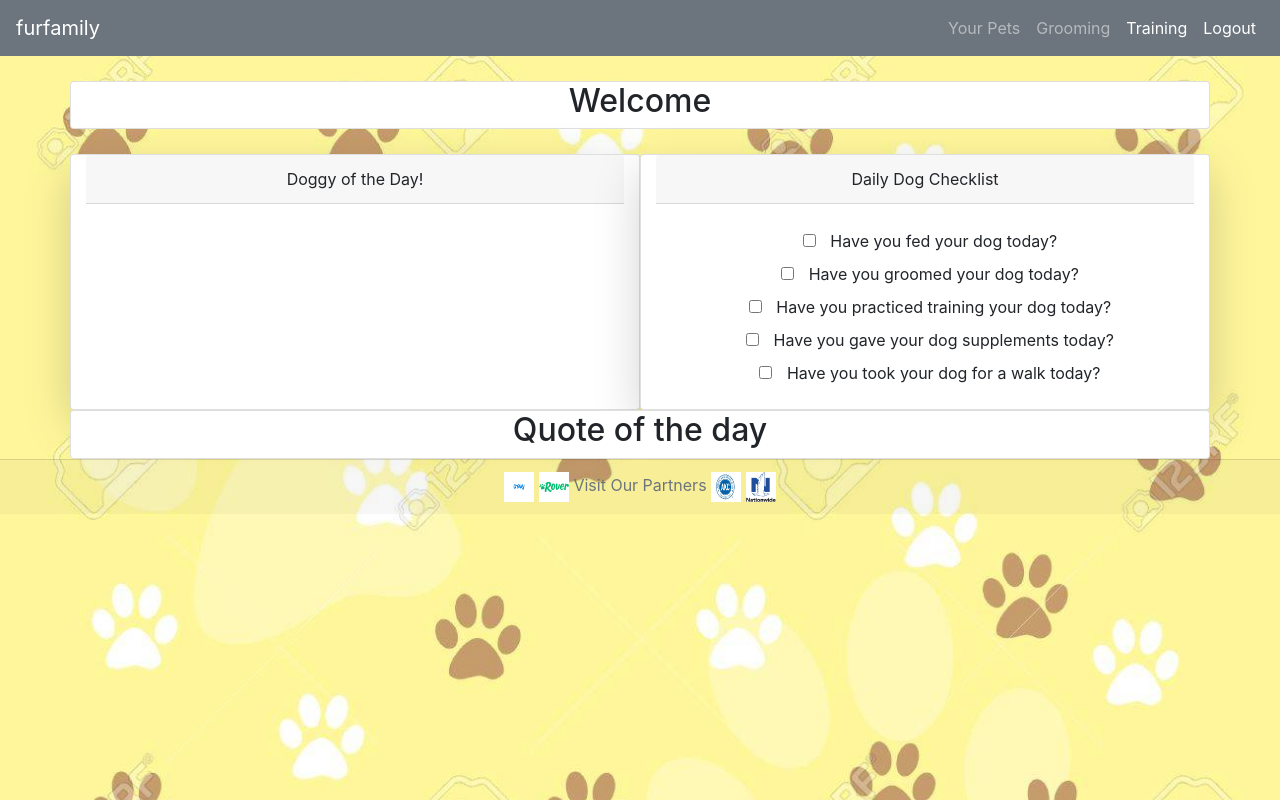
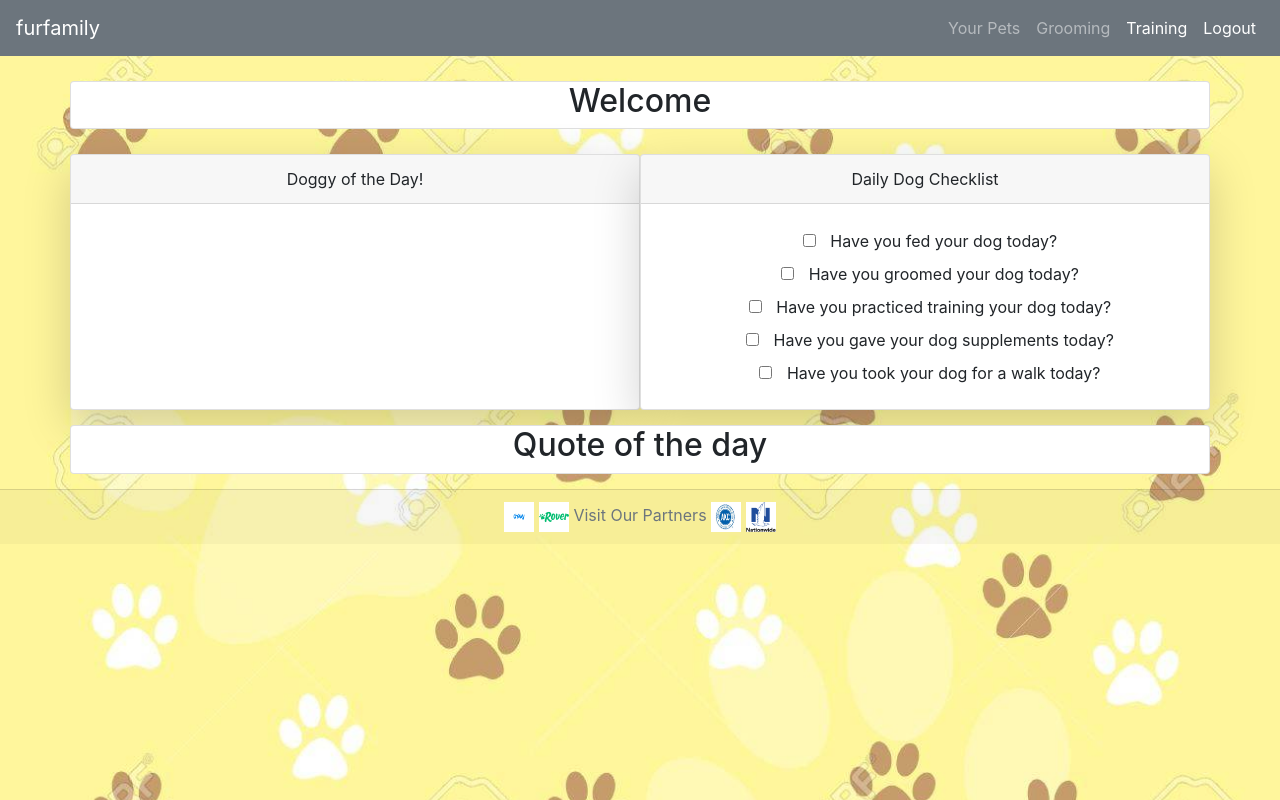
Before and after one commit to vsatyakavya/FurFamily, a website: page public/members.html in a window 1280 px wide. Drawn offline with nearby package versions, Linux system fonts and the light colour scheme; no server answers.

Commit message:
Fixed headers and quote of the day margins on members page

```diff
--- a/public/members.html
+++ b/public/members.html
@@ -80,7 +80,7 @@
       </div>
     </div>
     <div class="row">
-      <div id="dogOfTheDayCard" class="card col-md-6 text-center shadow-lg rounded">
+      <div id="dogOfTheDayCard" class="card col-md-6 text-center shadow-lg rounded day">
         <div id="dogOfTheDayTitle" class="card-header">
           Doggy of the Day!
         </div>
@@ -91,7 +91,7 @@
         <p id="dogTemperment"></p>
         <p id="lifeSpan"></p>
       </div>
-      <div id="checklistCard" class="card col-md-6 text-center shadow-lg rounded">
+      <div id="checklistCard" class="card col-md-6 text-center shadow-lg rounded checklist">
         <div class="card-header text-center">
           Daily Dog Checklist
         </div>
@@ -121,7 +121,7 @@
       </div>
     </div>
       <div class="row">
-        <div class="card col-md-12 text-center">
+        <div class="card col-md-12 text-center" id="quotebox">
           <h2>Quote of the day</h2>
           <div id="quote"></div>
         </div>
--- a/public/stylesheets/style.css
+++ b/public/stylesheets/style.css
@@ -80,3 +80,13 @@ background-size: cover;
   position: relative;
   z-index: 1;
 }
+
+#quotebox{
+  margin-top: 15px;
+  margin-bottom: 15px;
+}
+
+.day, .checklist{
+  padding-left: 0px;
+  padding-right: 0px;
+}
```
